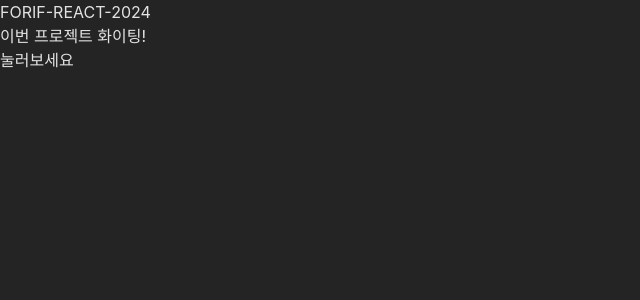
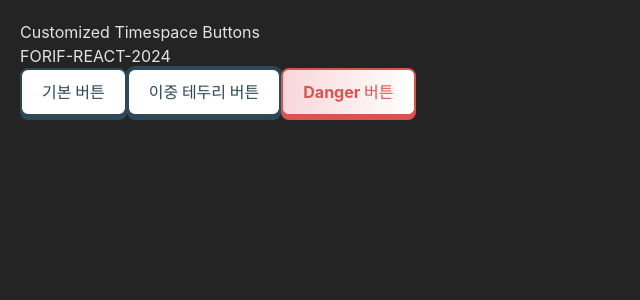
Before and after one commit to seongjinemong/timespace-release, a React (Vite) app: page / in a window 1280 px wide. Shown: the top 300 px of the page, without its empty margins (0-640 px from the left). Built offline with nearby package versions, Linux system fonts and the light colour scheme.

Commit message:
feat: TimespaceButton 컴포넌트 제작

```diff
--- a/package.json
+++ b/package.json
@@ -14,7 +14,7 @@
     "axios": "^1.7.7",
     "dotenv": "^16.4.5",
     "jwt-decode": "^4.0.0",
-    "react": "^18.3.1",
+    "react": "file:",
     "react-dom": "^18.3.1",
     "react-router-dom": "^6.27.0",
     "react-toastify": "^10.0.5",
--- a/src/App.jsx
+++ b/src/App.jsx
@@ -3,36 +3,43 @@
 import { useState } from "react";
 // 라우팅
 import { useNavigate } from "react-router-dom";
-// 토스트 알림
-import { toast } from "react-toastify";
-// ???
-import messages from "./lib/messages";
 
-// App 컴포넌트
+import TimespaceButton from "./components/TimespaceButton/TimespaceButton";
+
+
+
 function App() {
   const [count, setCount] = useState(0);
   const navigate = useNavigate();
 
-  const handleClick = () => {
-    setCount(count + 1);
-
-    if (count >= messages.length) navigate("/easteregg");
-    else toast.info(messages[count]);
-  };
-
   return (
-    <div className="flex flex-col justify-center items-center h-screen gap-4">
+    <div style={{ padding: '20px' }}>
+      <h1>Customized Timespace Buttons</h1>
 
       <h1 className="font-bold text-7xl">FORIF-REACT-2024</h1>
 
-      <p className="text-xl">이번 프로젝트 화이팅!</p>
+      {/* 기본 버튼 */}
+      <TimespaceButton
+        label="기본 버튼"
+        onClick={() => alert('Basic Button Clicked')}
+        styleType="timespace"
+        style={{ marginBottom: '200px' }}
+      />
 
-      <button
-        className="rounded-md bg-gray-700 text-white p-2 hover:bg-gray-800 border-[1px] border-transparent hover:border-white transition-all duration-100 px-3"
-        onClick={handleClick}
-      >
-        눌러보세요
-      </button>
+      {/* 이중 테두리 스타일 버튼 */}
+      <TimespaceButton
+        label="이중 테두리 버튼"
+        onClick={() => alert('Double Border Button Clicked')}
+        styleType="timespace2"
+      />
+
+      {/* Danger 스타일 버튼 */}
+      <TimespaceButton
+        label="Danger 버튼"
+        onClick={() => alert('Danger Button Clicked')}
+        styleType="timespace3"
+      />
+
     </div>
   );
 }
--- /dev/null
+++ b/src/components/TimespaceButton/TimespaceButton.css
@@ -0,0 +1,118 @@
+/* 시공간 button basic*/
+.custom-button.timespace {
+    padding: 10px 20px;
+    font-size: 16px;
+    border-radius: 8px;
+    border: 2px solid #2d4856; /* Border color */
+    background-color: #FFFFFF; /* Transparent background */
+    color: #2d4856;
+    transition: all 0.2s ease;
+    cursor: pointer;
+    font-weight: bold;
+    box-shadow: 0px 4px 0px #2d4856; /* Shadow */
+    position: relative;
+  }
+
+  .custom-button.timespace:hover {
+    background-color: #FFFFFF;
+    color: #2d4856;
+    box-shadow: 0px 6px 0px #2d4856; /* Shadow maintained */
+    transform: translateY(-2px); /* Slight upward movement */
+  }
+
+  .custom-button.timespace:active {
+    background-color: #FFFFFF;
+    color: #2d4856;
+    box-shadow: none; /* Shadow removed */
+    transform: translateY(4px); /* Button pressed effect */
+  }
+
+  /* 시공간 button 이중테두리 스타일 */
+.custom-button.timespace2 {
+  padding: 10px 20px;
+  font-size: 16px;
+  border-radius: 8px;
+  background-color: #FFFFFF;
+  color: #2d4856;
+  transition: all 0.2s ease;
+  cursor: pointer;
+  font-weight: bold;
+  box-shadow: 0px 4px 0px #2d4856;
+  position: relative;
+  border: 2px solid #2d4856; /* 첫 번째 테두리 */
+}
+
+.custom-button.timespace2::before {
+  content: "";
+  position: absolute;
+  top: -4px;
+  right: -4px;
+  bottom: -4px;
+  left: -4px;
+  border: 2px solid #2d4856; /* 두 번째 테두리 */
+  border-radius: 10px;
+  pointer-events: none;
+}
+
+/* Hover 상태 */
+.custom-button.timespace2:hover {
+  background-color: #f2f2f2;
+  color: #2d4856;
+  box-shadow: 0px 6px 0px #2d4856;
+  transform: translateY(-2px);
+}
+
+/* Clicked 상태 */
+.custom-button.timespace2:active {
+  background-color: #e0e0e0;
+  color: #2d4856;
+  box-shadow: none;
+  transform: translateY(4px);
+}
+
+/* 시공간 button Danger 스타일 */
+.custom-button.timespace3 {
+  padding: 10px 20px;
+  font-size: 16px;
+  border-radius: 8px;
+  color: #d9534f; /* Danger 색상 */
+  border: 2px solid #d9534f;
+  cursor: pointer;
+  font-weight: bold;
+  overflow: hidden;
+  position: relative;
+  background-color: #ffffff;
+  transition: color 0.4s ease;
+  box-shadow: 0px 4px 0px #d9534f;
+}
+
+.custom-button.timespace3::before {
+  content: '';
+  position: absolute;
+  top: 0;
+  left: -100%;
+  width: 200%;
+  height: 100%;
+  background: linear-gradient(to right, #ffffff, #f8d7da, #ffffff);
+  transition: transform 0.4s ease;
+  z-index: 0;
+}
+
+.custom-button.timespace3:hover::before {
+  transform: translateX(50%);
+}
+
+.custom-button.timespace3:hover {
+  color: #d9534f;
+  box-shadow: 0px 6px 0px #d9534f;
+}
+
+.custom-button.timespace3:active {
+  transform: translateY(4px);
+  box-shadow: none;
+}
+
+.custom-button.timespace3 span {
+  position: relative;
+  z-index: 1;
+}
--- /dev/null
+++ b/src/components/TimespaceButton/TimespaceButton.jsx
@@ -0,0 +1,12 @@
+import React from 'react';
+import './TimespaceButton.css';
+
+const TimespaceButton = ({ label, onClick, styleType = 'timespace' }) => {
+  return (
+    <button className={`custom-button ${styleType}`} onClick={onClick}>
+      <span>{label}</span>
+    </button>
+  );
+};
+
+export default TimespaceButton;
```
Also changed, not shown: 1 other file (tests, documents, lock files or other folders).
